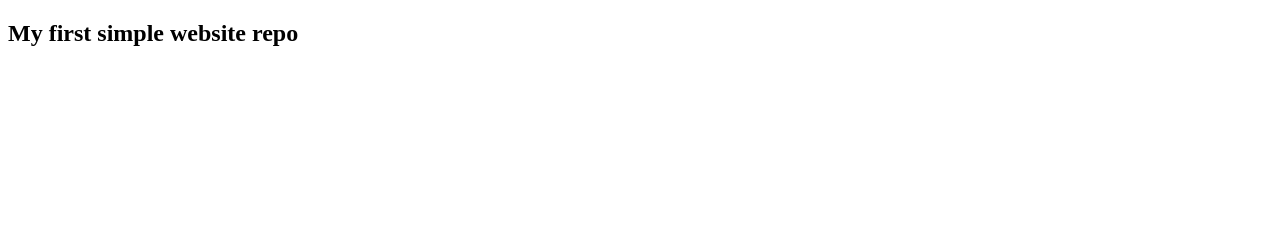
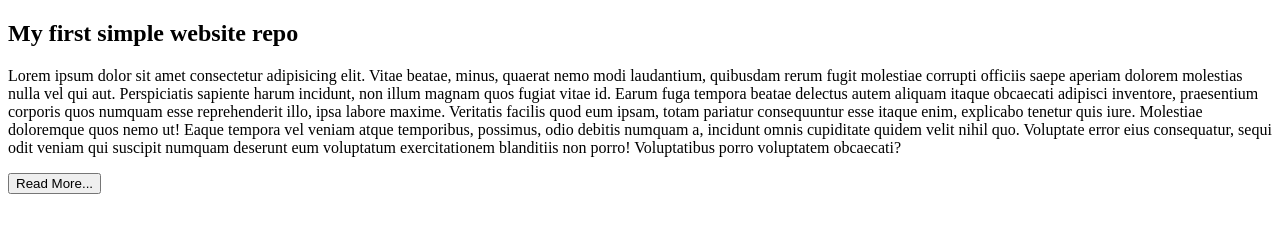
Before and after one commit to SHShadhin/my-simple-website-repo, a plain HTML site: page index.html in a window 1280 px wide. Drawn offline with Linux system fonts and the light colour scheme.

Commit message:
added blog

```diff
--- a/index.html
+++ b/index.html
@@ -6,6 +6,12 @@
     <title>My simple website repo</title>
 </head>
 <body>
-    <h2>My first simple website repo</h2>
+    <div>
+        <h2>My first simple website repo</h2>
+        <p>
+            Lorem ipsum dolor sit amet consectetur adipisicing elit. Vitae beatae, minus, quaerat nemo modi laudantium, quibusdam rerum fugit molestiae corrupti officiis saepe aperiam dolorem molestias nulla vel qui aut. Perspiciatis sapiente harum incidunt, non illum magnam quos fugiat vitae id. Earum fuga tempora beatae delectus autem aliquam itaque obcaecati adipisci inventore, praesentium corporis quos numquam esse reprehenderit illo, ipsa labore maxime. Veritatis facilis quod eum ipsam, totam pariatur consequuntur esse itaque enim, explicabo tenetur quis iure. Molestiae doloremque quos nemo ut! Eaque tempora vel veniam atque temporibus, possimus, odio debitis numquam a, incidunt omnis cupiditate quidem velit nihil quo. Voluptate error eius consequatur, sequi odit veniam qui suscipit numquam deserunt eum voluptatum exercitationem blanditiis non porro! Voluptatibus porro voluptatem obcaecati?
+        </p>
+        <button>Read More...</button>
+    </div>
 </body>
 </html>
```
